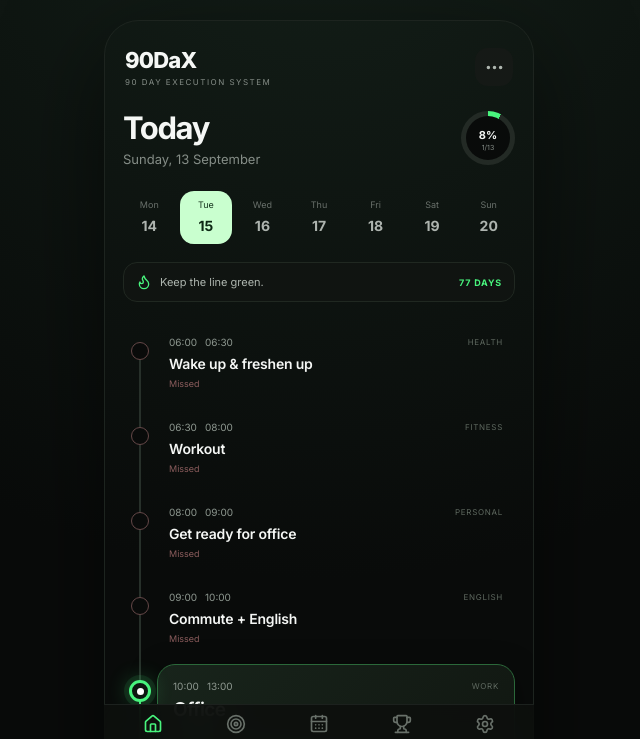
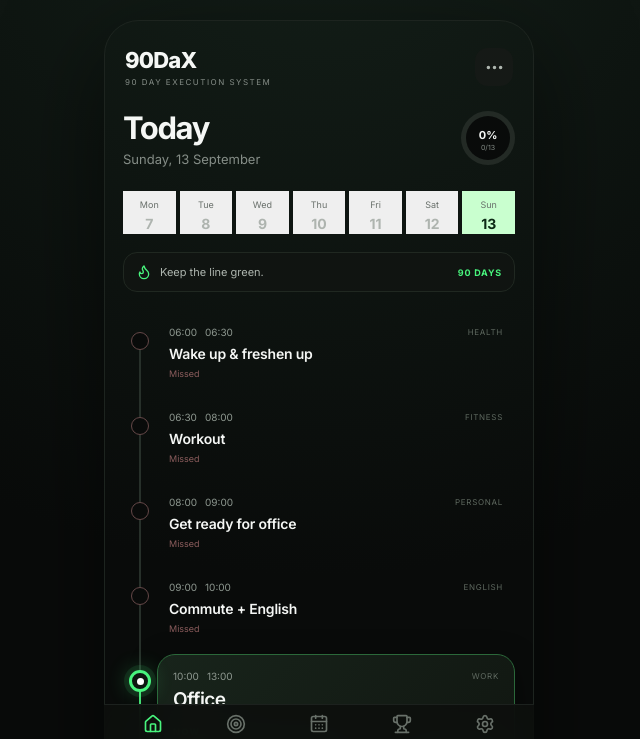
Before and after one commit to sujayarvind132/90DaX, a React (Vite) app: page / in a window 1280 px wide. Shown: the top 739 px of the page, without its empty margins (321-961 px from the left). Built offline with nearby package versions, Linux system fonts and the light colour scheme.

Commit message:
Fix dynamic Today date, week and daily activity state

```diff
--- a/src/main.jsx
+++ b/src/main.jsx
@@ -1,6 +1,6 @@
 import React, { useEffect, useMemo, useState } from 'react';
 import { createRoot } from 'react-dom/client';
-import { CalendarDays, Check, ChevronRight, Dumbbell, Flame, Home, Mic, Moon, MoreHorizontal, Play, Plus, Settings, Target, Trophy, Brain, X } from 'lucide-react';
+import { CalendarDays, Check, ChevronRight, Dumbbell, Flame, Home, Mic, Moon, MoreHorizontal, Plus, Settings, Target, Trophy, Brain, X } from 'lucide-react';
 import './styles.css';
 
 const initialActivities = [
@@ -18,82 +18,63 @@ const initialActivities = [
   { id: 12, time: '23:00', end: '23:30', title: 'Daily review', category: 'Review' },
   { id: 13, time: '23:30', end: '07:30', title: 'Sleep', category: 'Health' }
 ];
-
-const nav = [
-  ['Today', Home], ['Goals', Target], ['Plan', CalendarDays], ['Progress', Trophy], ['Settings', Settings]
-];
-
-function minutes(hhmm) { const [h, m] = hhmm.split(':').map(Number); return h * 60 + m; }
-function nowMinutes() { const d = new Date(); return d.getHours() * 60 + d.getMinutes() + d.getSeconds() / 60; }
-function statusFor(a, now, completed) {
+const nav = [['Today', Home], ['Goals', Target], ['Plan', CalendarDays], ['Progress', Trophy], ['Settings', Settings]];
+function minutes(hhmm) { const [h,m] = hhmm.split(':').map(Number); return h*60+m; }
+function nowMinutes() { const d=new Date(); return d.getHours()*60+d.getMinutes()+d.getSeconds()/60; }
+function dateKey(d) { return `${d.getFullYear()}-${String(d.getMonth()+1).padStart(2,'0')}-${String(d.getDate()).padStart(2,'0')}`; }
+function statusFor(a,now,completed) {
   if (completed) return 'done';
-  const start = minutes(a.time); const end = minutes(a.end);
-  if (a.title === 'Sleep') return now >= 23.5 * 60 || now < 7.5 * 60 ? 'current' : now > 7.5 * 60 ? 'done' : 'upcoming';
-  if (now >= start && now < end) return 'current';
-  if (now >= end) return 'missed';
+  const start=minutes(a.time), end=minutes(a.end);
+  if (a.title==='Sleep') return now>=1410 || now<450 ? 'current' : 'missed';
+  if (now>=start && now<end) return 'current';
+  if (now>=end) return 'missed';
   return 'upcoming';
 }
-
+function readDailyCompleted() {
+  const key=dateKey(new Date());
+  try {
+    const byDate=JSON.parse(localStorage.getItem('90dax-completed-by-date')||'{}');
+    if (byDate[key]) return byDate[key];
+    const legacy=JSON.parse(localStorage.getItem('90dax-completed')||'{}');
+    if (Object.keys(legacy).length) { byDate[key]=legacy; localStorage.setItem('90dax-completed-by-date',JSON.stringify(byDate)); return legacy; }
+  } catch (_) {}
+  return {};
+}
 function App() {
-  const [page, setPage] = useState('Today');
-  const [activities, setActivities] = useState(() => JSON.parse(localStorage.getItem('90dax-activities') || 'null') || initialActivities);
-  const [completed, setCompleted] = useState(() => JSON.parse(localStorage.getItem('90dax-completed') || '{}'));
-  const [now, setNow] = useState(nowMinutes());
-  const [selected, setSelected] = useState(null);
-  const [showAdd, setShowAdd] = useState(false);
-
-  useEffect(() => { const id = setInterval(() => setNow(nowMinutes()), 1000); return () => clearInterval(id); }, []);
-  useEffect(() => localStorage.setItem('90dax-activities', JSON.stringify(activities)), [activities]);
-  useEffect(() => localStorage.setItem('90dax-completed', JSON.stringify(completed)), [completed]);
-
-  const statuses = useMemo(() => activities.map(a => ({ ...a, status: statusFor(a, now, !!completed[a.id]) })), [activities, completed, now]);
-  const doneCount = statuses.filter(a => a.status === 'done').length;
-  const current = statuses.find(a => a.status === 'current') || statuses.find(a => a.status === 'upcoming');
-  const percent = Math.round((doneCount / activities.length) * 100);
-
-  const complete = id => setCompleted(v => ({ ...v, [id]: true }));
-  const addActivity = data => { setActivities(v => [...v, { ...data, id: Date.now() }].sort((a,b) => minutes(a.time)-minutes(b.time))); setShowAdd(false); };
-
-  return <div className="app-shell">
-    <main className="phone">
-      <header className="topbar"><div><div className="brand">90DaX</div><div className="eyebrow">90 DAY EXECUTION SYSTEM</div></div><button className="icon-btn"><MoreHorizontal size={21}/></button></header>
-      {page === 'Today' && <Today statuses={statuses} current={current} doneCount={doneCount} percent={percent} onComplete={complete} onSelect={setSelected} />}
-      {page === 'Goals' && <Goals />}
-      {page === 'Plan' && <Plan activities={activities} onAdd={() => setShowAdd(true)} />}
-      {page === 'Progress' && <Progress doneCount={doneCount} percent={percent} />}
-      {page === 'Settings' && <SettingsPage />}
-      <nav className="bottom-nav">{nav.map(([label, Icon]) => <button key={label} className={page===label?'active':''} onClick={()=>setPage(label)}><Icon size={20}/><span>{label}</span></button>)}</nav>
-      {selected && <Detail activity={selected} onClose={()=>setSelected(null)} onComplete={()=>{complete(selected.id);setSelected(null)}} />}
-      {showAdd && <AddActivity onClose={()=>setShowAdd(false)} onAdd={addActivity} />}
-    </main>
-  </div>;
+  const [page,setPage]=useState('Today');
+  const [activities,setActivities]=useState(()=>JSON.parse(localStorage.getItem('90dax-activities')||'null')||initialActivities);
+  const [completed,setCompleted]=useState(readDailyCompleted);
+  const [now,setNow]=useState(nowMinutes());
+  const [selectedDate,setSelectedDate]=useState(new Date());
+  const [selected,setSelected]=useState(null);
+  const [showAdd,setShowAdd]=useState(false);
+  useEffect(()=>{const id=setInterval(()=>setNow(nowMinutes()),1000);return()=>clearInterval(id);},[]);
+  useEffect(()=>localStorage.setItem('90dax-activities',JSON.stringify(activities)),[activities]);
+  useEffect(()=>{const key=dateKey(selectedDate);const byDate=JSON.parse(localStorage.getItem('90dax-completed-by-date')||'{}');byDate[key]=completed;localStorage.setItem('90dax-completed-by-date',JSON.stringify(byDate));localStorage.setItem('90dax-completed',JSON.stringify(completed));},[completed,selectedDate]);
+  const isToday=dateKey(selectedDate)===dateKey(new Date());
+  const statuses=useMemo(()=>activities.map(a=>({...a,status:isToday?statusFor(a,now,!!completed[a.id]):(completed[a.id]?'done':'upcoming')})),[activities,completed,now,isToday]);
+  const doneCount=statuses.filter(a=>a.status==='done').length;
+  const current=isToday?(statuses.find(a=>a.status==='current')||statuses.find(a=>a.status==='upcoming')):null;
+  const percent=Math.round(doneCount/Math.max(1,activities.length)*100);
+  const complete=id=>setCompleted(v=>({...v,[id]:true}));
+  const addActivity=data=>{setActivities(v=>[...v,{...data,id:Date.now()}].sort((a,b)=>minutes(a.time)-minutes(b.time)));setShowAdd(false);};
+  return <div className="app-shell"><main className="phone">
+    <header className="topbar"><div><div className="brand">90DaX</div><div className="eyebrow">90 DAY EXECUTION SYSTEM</div></div><button className="icon-btn"><MoreHorizontal size={21}/></button></header>
+    {page==='Today'&&<Today statuses={statuses} current={current} doneCount={doneCount} percent={percent} selectedDate={selectedDate} onDateSelect={setSelectedDate} onComplete={complete} onSelect={setSelected}/>} {page==='Goals'&&<Goals/>} {page==='Plan'&&<Plan activities={activities} onAdd={()=>setShowAdd(true)}/>} {page==='Progress'&&<Progress doneCount={doneCount} percent={percent}/>} {page==='Settings'&&<SettingsPage/>}
+    <nav className="bottom-nav">{nav.map(([label,Icon])=><button key={label} className={page===label?'active':''} onClick={()=>setPage(label)}><Icon size={20}/><span>{label}</span></button>)}</nav>
+    {selected&&<Detail activity={selected} onClose={()=>setSelected(null)} onComplete={()=>{complete(selected.id);setSelected(null)}}/>}{showAdd&&<AddActivity onClose={()=>setShowAdd(false)} onAdd={addActivity}/>}</main></div>;
 }
-
-function Today({ statuses, current, doneCount, percent, onComplete, onSelect }) {
-  const d = new Date(); const day = d.toLocaleDateString('en-IN',{weekday:'long'}); const date = d.getDate();
-  return <section className="content">
-    <div className="today-head"><div><h1>Today</h1><p>{day}, {date} September</p></div><div className="progress-ring" style={{'--p':`${percent*3.6}deg`}}><strong>{percent}%</strong><small>{doneCount}/{statuses.length}</small></div></div>
-    <div className="week"><span>Mon<br/><b>14</b></span><span className="selected">Tue<br/><b>15</b></span><span>Wed<br/><b>16</b></span><span>Thu<br/><b>17</b></span><span>Fri<br/><b>18</b></span><span>Sat<br/><b>19</b></span><span>Sun<br/><b>20</b></span></div>
-    <div className="mission"><Flame size={16}/><span>Keep the line green.</span><b>{90 - Math.min(89,date % 90)} DAYS</b></div>
-    <div className="timeline">{statuses.map((a,i)=><Activity key={a.id} activity={a} isCurrent={current?.id===a.id} onComplete={onComplete} onSelect={onSelect} first={i===0} last={i===statuses.length-1}/>)}</div>
-  </section>;
+function Today({statuses,current,doneCount,percent,selectedDate,onDateSelect,onComplete,onSelect}) {
+  const d=selectedDate, today=dateKey(d)===dateKey(new Date()), day=d.toLocaleDateString('en-IN',{weekday:'long'}), month=d.toLocaleDateString('en-IN',{month:'long'});
+  const monday=new Date(d);const dayIndex=(monday.getDay()+6)%7;monday.setDate(monday.getDate()-dayIndex);
+  const week=Array.from({length:7},(_,i)=>{const x=new Date(monday);x.setDate(monday.getDate()+i);return x;});
+  return <section className="content"><div className="today-head"><div><h1>{today?'Today':day}</h1><p>{day}, {d.getDate()} {month}</p></div><div className="progress-ring" style={{'--p':`${percent*3.6}deg`}}><strong>{percent}%</strong><small>{doneCount}/{statuses.length}</small></div></div>
+    <div className="week">{week.map(x=><button key={dateKey(x)} className={dateKey(x)===dateKey(d)?'selected':''} onClick={()=>onDateSelect(x)}><span>{x.toLocaleDateString('en-IN',{weekday:'short'})}</span><br/><b>{x.getDate()}</b></button>)}</div>
+    <div className="mission"><Flame size={16}/><span>Keep the line green.</span><b>90 DAYS</b></div>
+    <div className="timeline">{statuses.map((a,i)=><Activity key={a.id} activity={a} isCurrent={current?.id===a.id} onComplete={onComplete} onSelect={onSelect} last={i===statuses.length-1}/>)}</div></section>;
 }
-
-function Activity({activity:a,isCurrent,onComplete,onSelect,first,last}) {
-  const state=a.status; return <div className={`timeline-row ${state}`}>
-    <div className="rail"><div className="dot">{state==='done' && <Check size={13} strokeWidth={3}/>} {state==='current' && <span/>}</div>{!last && <div className="line"/>}</div>
-    <button className={`activity-card ${isCurrent?'focus':''}`} onClick={()=>onSelect(a)}>
-      <div className="card-top"><span>{a.time}</span><span>{a.end}</span><em>{a.category}</em></div>
-      <h3>{a.title}</h3>
-      {isCurrent && <><div className="now-label">NOW</div><div className="live-bar"><i/></div><div className="card-bottom"><span>In progress</span><button className="complete" onClick={e=>{e.stopPropagation();onComplete(a.id)}}>COMPLETE</button></div></>}
-      {state==='done' && <div className="done-text">Completed</div>}
-      {state==='missed' && <div className="done-text">Missed</div>}
-    </button>
-  </div>;
-}
-
-function Detail({activity,onClose,onComplete}) { return <div className="overlay"><div className="sheet"><button className="close" onClick={onClose}><X/></button><span className="pill">{activity.category}</span><h2>{activity.title}</h2><p>{activity.time} — {activity.end}</p><div className="detail-box"><Brain/><strong>Today's target</strong><span>{activity.detail || 'Execute this block with full focus.'}</span></div><button className="primary" onClick={onComplete}><Check/> Complete activity</button></div></div> }
-
+function Activity({activity:a,isCurrent,onComplete,onSelect,last}) { const state=a.status;return <div className={`timeline-row ${state}`}><div className="rail"><div className="dot">{state==='done'&&<Check size={13} strokeWidth={3}/>} {state==='current'&&<span/>}</div>{!last&&<div className="line"/>}</div><button className={`activity-card ${isCurrent?'focus':''}`} onClick={()=>onSelect(a)}><div className="card-top"><span>{a.time}</span><span>{a.end}</span><em>{a.category}</em></div><h3>{a.title}</h3>{isCurrent&&<><div className="now-label">NOW</div><div className="live-bar"><i/></div><div className="card-bottom"><span>In progress</span><button className="complete" onClick={e=>{e.stopPropagation();onComplete(a.id)}}>COMPLETE</button></div></>}{state==='done'&&<div className="done-text">Completed</div>}{state==='missed'&&<div className="done-text">Missed</div>}</button></div>; }
+function Detail({activity,onClose,onComplete}){return <div className="overlay"><div className="sheet"><button className="close" onClick={onClose}><X/></button><span className="pill">{activity.category}</span><h2>{activity.title}</h2><p>{activity.time} — {activity.end}</p><div className="detail-box"><Brain/><strong>Today's target</strong><span>{activity.detail||'Execute this block with full focus.'}</span></div><button className="primary" onClick={onComplete}><Check/> Complete activity</button></div></div>}
 function Goals(){return <section className="content"><h1>90 Day Mission</h1><p className="subtitle">Build the body. Build the skills.</p><div className="days-left"><strong>90</strong><span>DAYS<br/>TO EXECUTE</span></div><Goal icon={Dumbbell} title="Fitness" value="93 → 78 kg" text="Lose 15 kg with consistent training, nutrition and 8h sleep."/><Goal icon={Flame} title="Google Preparation" value="DSA · System Design · Coding" text="Build interview-ready problem solving and design skills."/><Goal icon={Mic} title="English" value="Speak with confidence" text="Daily listening, technical speaking and mock interview practice."/></section>}
 function Goal({icon:Icon,title,value,text}){return <div className="goal-card"><div className="goal-icon"><Icon/></div><div><span>{title}</span><h3>{value}</h3><p>{text}</p><div className="bar"><i/></div></div><ChevronRight/></div>}
 function Plan({activities,onAdd}){return <section className="content"><div className="section-head"><div><h1>Plan</h1><p className="subtitle">Your day, deliberately designed.</p></div><button className="add" onClick={onAdd}><Plus size={18}/></button></div><div className="plan-list">{activities.map(a=><div className="plan-item" key={a.id}><time>{a.time}</time><div><strong>{a.title}</strong><small>{a.category} · {a.end}</small></div><ChevronRight size={16}/></div>)}</div></section>}
@@ -102,5 +83,4 @@ function Stat({label,value}){return <div><span>{label}</span><strong>{value}</st
 function SettingsPage(){return <section className="content"><h1>Settings</h1><p className="subtitle">Make 90DaX fit your life.</p><div className="settings-card"><Setting icon={Moon} label="Dark mode"/><Setting icon={CalendarDays} label="Daily notifications"/><Setting icon={Target} label="8 hour sleep target"/><Setting icon={Home} label="Execution widget"/></div></section>}
 function Setting({icon:Icon,label}){return <div className="setting"><Icon size={19}/><span>{label}</span><div className="toggle on"><i/></div></div>}
 function AddActivity({onClose,onAdd}){const [title,setTitle]=useState('');const [time,setTime]=useState('21:00');const [end,setEnd]=useState('22:00');const [category,setCategory]=useState('Google');return <div className="overlay"><div className="sheet"><button className="close" onClick={onClose}><X/></button><h2>Add activity</h2><label>Activity name<input value={title} onChange={e=>setTitle(e.target.value)} placeholder="e.g. DSA practice"/></label><div className="two"><label>Start<input type="time" value={time} onChange={e=>setTime(e.target.value)}/></label><label>End<input type="time" value={end} onChange={e=>setEnd(e.target.value)}/></label></div><label>Category<select value={category} onChange={e=>setCategory(e.target.value)}><option>Fitness</option><option>Google</option><option>English</option><option>Work</option><option>Personal</option></select></label><button className="primary" disabled={!title.trim()} onClick={()=>onAdd({title,time,end,category})}><Plus/> Add activity</button></div></div>}
-
 createRoot(document.getElementById('root')).render(<App/>);
```
